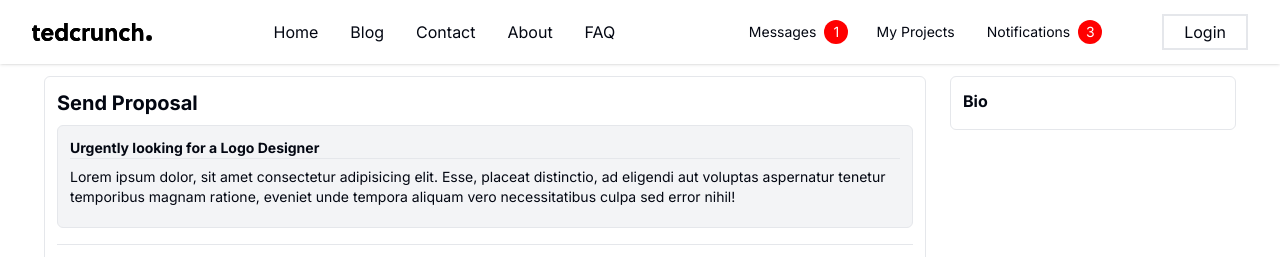
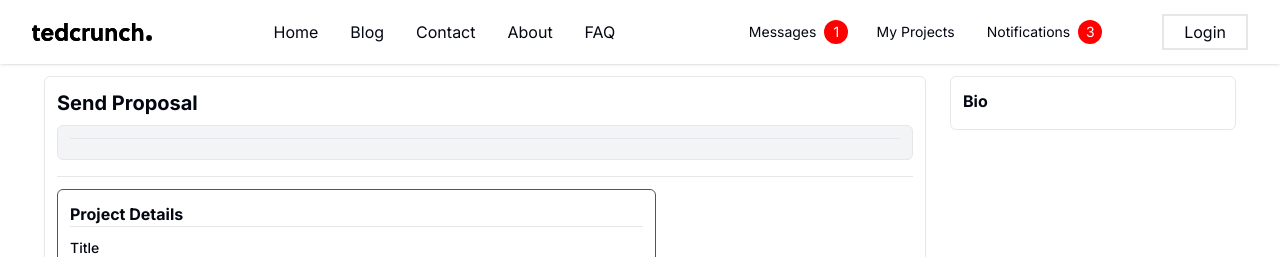
Before and after one commit to ErrolNtetha/lancing-client, a Next.js app: page /projects/1/create-proposal in a window 1280 px wide. Shown: the top 257 px of the page. Built offline with nearby package versions, Linux system fonts and the light colour scheme; no server answers; the database is empty.

Commit message:
feat: added dynamic data to preview component

```diff
--- a/components/organisms/client/project/projectPreview.tsx
+++ b/components/organisms/client/project/projectPreview.tsx
@@ -1,14 +1,19 @@
 import React from 'react';
 import { Separator } from '../../../../@/components/ui/separator';
 
-export default function ProjectPreview() {
+type PreviewProps = {
+    title: string;
+    description: string;
+}
+
+export default function ProjectPreview({ title, description }: PreviewProps) {
     return (
         <section className='border border-gray-200 bg-gray-100 rounded-md p-3 mb-3'>
             <section className='text-sm mb-2'>
-                <h1 className='font-bold text-md'> Urgently looking for a Logo Designer </h1>
+                <h1 className='font-bold text-md'> {title} </h1>
                 <Separator />
                 <p className='mt-2'>
-                    Lorem ipsum dolor, sit amet consectetur adipisicing elit. Esse, placeat distinctio, ad eligendi aut voluptas aspernatur tenetur temporibus magnam ratione, eveniet unde tempora aliquam vero necessitatibus culpa sed error nihil!
+                    {description}
                 </p>
             </section>
         </section>
--- a/components/templates/projects/projectId/create-proposal/proposal.tsx
+++ b/components/templates/projects/projectId/create-proposal/proposal.tsx
@@ -1,9 +1,9 @@
 'use client'
 
 import { zodResolver } from '@hookform/resolvers/zod';
-import { addDoc, collection, doc, getDoc, serverTimestamp } from 'firebase/firestore';
+import { addDoc, collection, doc, DocumentData, getDoc, serverTimestamp } from 'firebase/firestore';
 import { useParams, useRouter } from 'next/navigation';
-import React from 'react';
+import React, { Suspense } from 'react';
 import { useForm } from 'react-hook-form';
 import { z } from 'zod';
 import { Button } from '../../../../../@/components/ui/button';
@@ -29,7 +29,7 @@ const ProposalScheme = z.object({
 export default function Proposal() {
     const [loading, setLoading] = React.useState(false);
     const [previewLoading, setPreviewLoading] = React.useState(true);
-    const [project, setProject] = React.useState({});
+    const [project, setProject] = React.useState<DocumentData>({});
     const params = useParams();
     const router = useRouter();
     const { toast } = useToast();
@@ -49,7 +49,7 @@ export default function Proposal() {
                 const document = await getDoc(projectRef);
 
                 if (document.exists()) {
-                    console.log(document.data());
+                    console.log('Data: ', document.data());
                     setProject(document.data());
                 }
             } catch (error) {
@@ -101,7 +101,12 @@ export default function Proposal() {
             <section className='md:p-3 h-max flex-[70%] rounded-md md:border border-gray-200'>
                  <section className='mb-4 gap-3'>
                     <h1 className='font-bold text-xl mb-2'> Send Proposal </h1>
-                    <ProjectPreview />
+                    <Suspense fallback={<p>loading</p>}>
+                        <ProjectPreview
+                            title={project?.title}
+                            description={project?.description}
+                        />
+                    </Suspense>
                 </section>
                 <Separator />
                 <form onSubmit={form.handleSubmit(handleSubmitProposal)} className='mt-3 w-full md:max-w-[70%]'>
```
